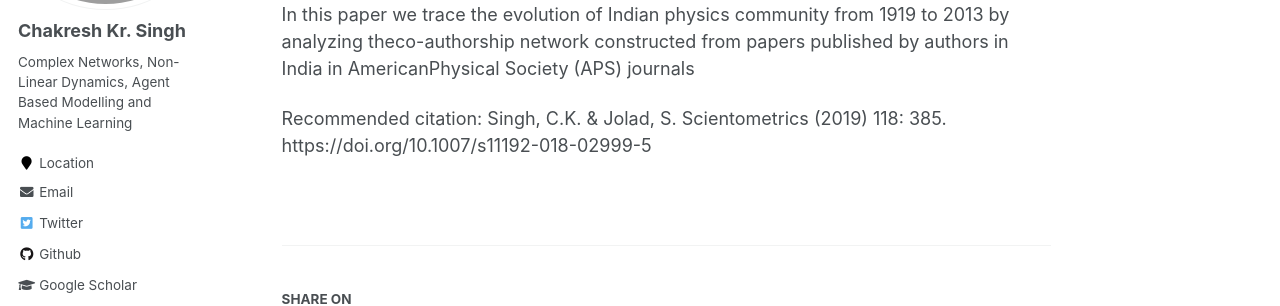
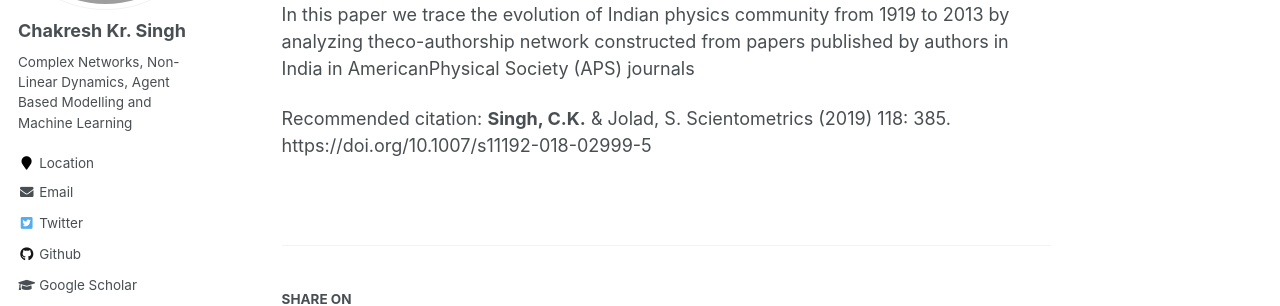
Before and after one commit to ChakreshIITGN/ChakreshIITGN.github.io, a Jekyll site: the page built from _publications/2019-01-05-paper-1.md, in a window 1280 px wide. Shown: the part 242-548 px from the top of the page. Built offline with Jekyll 4.4.1, drawn with Linux system fonts in a browser that asks for light colours; some web fonts are replaced.

```diff
--- a/_publications/2019-01-05-paper-1.md
+++ b/_publications/2019-01-05-paper-1.md
@@ -10,4 +10,4 @@ paperurl: 'https://doi.org/10.1007/s11192-018-02999-5'
 ---
 In this paper we trace the evolution of Indian physics community from 1919 to 2013 by analyzing theco-authorship network constructed from papers published by authors in India in AmericanPhysical Society (APS) journals
 
-Recommended citation: Singh, C.K. & Jolad, S. Scientometrics (2019) 118: 385. https://doi.org/10.1007/s11192-018-02999-5
+Recommended citation: **Singh, C.K.** & Jolad, S. Scientometrics (2019) 118: 385. https://doi.org/10.1007/s11192-018-02999-5
```
